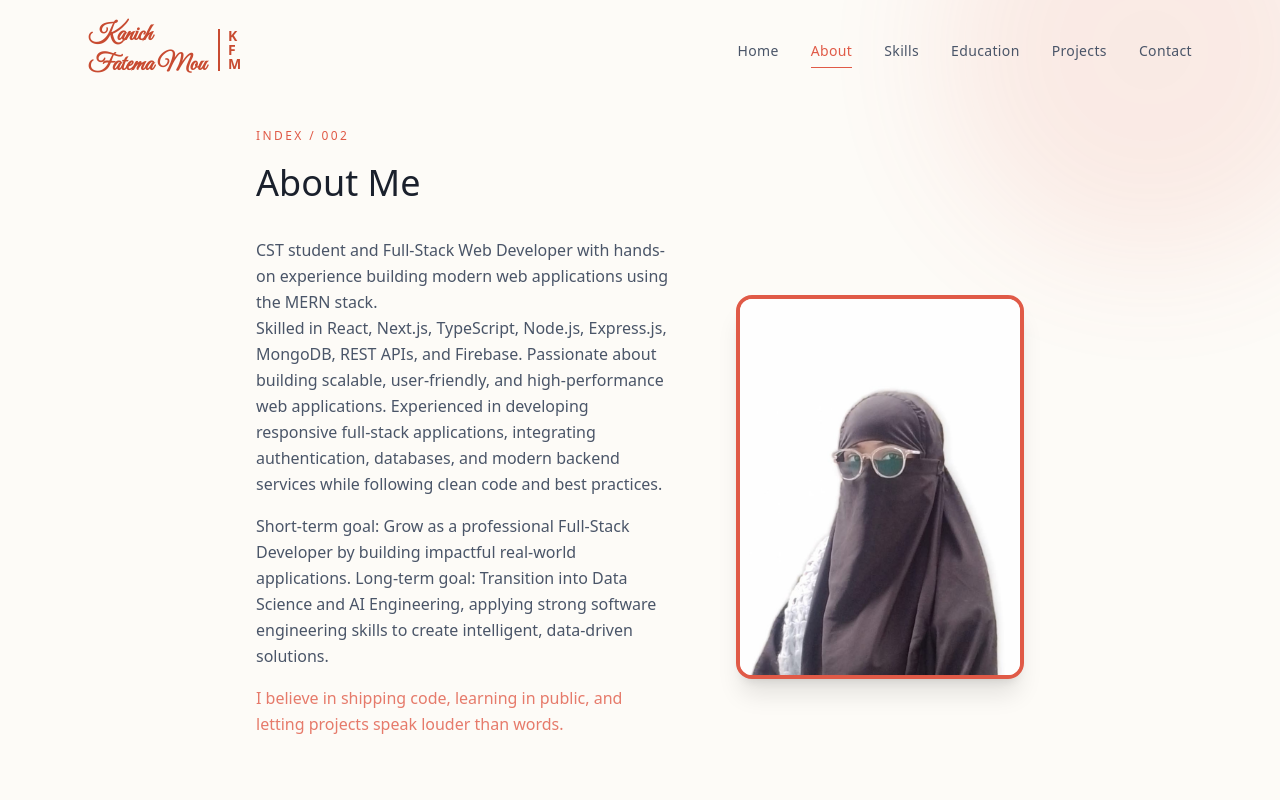
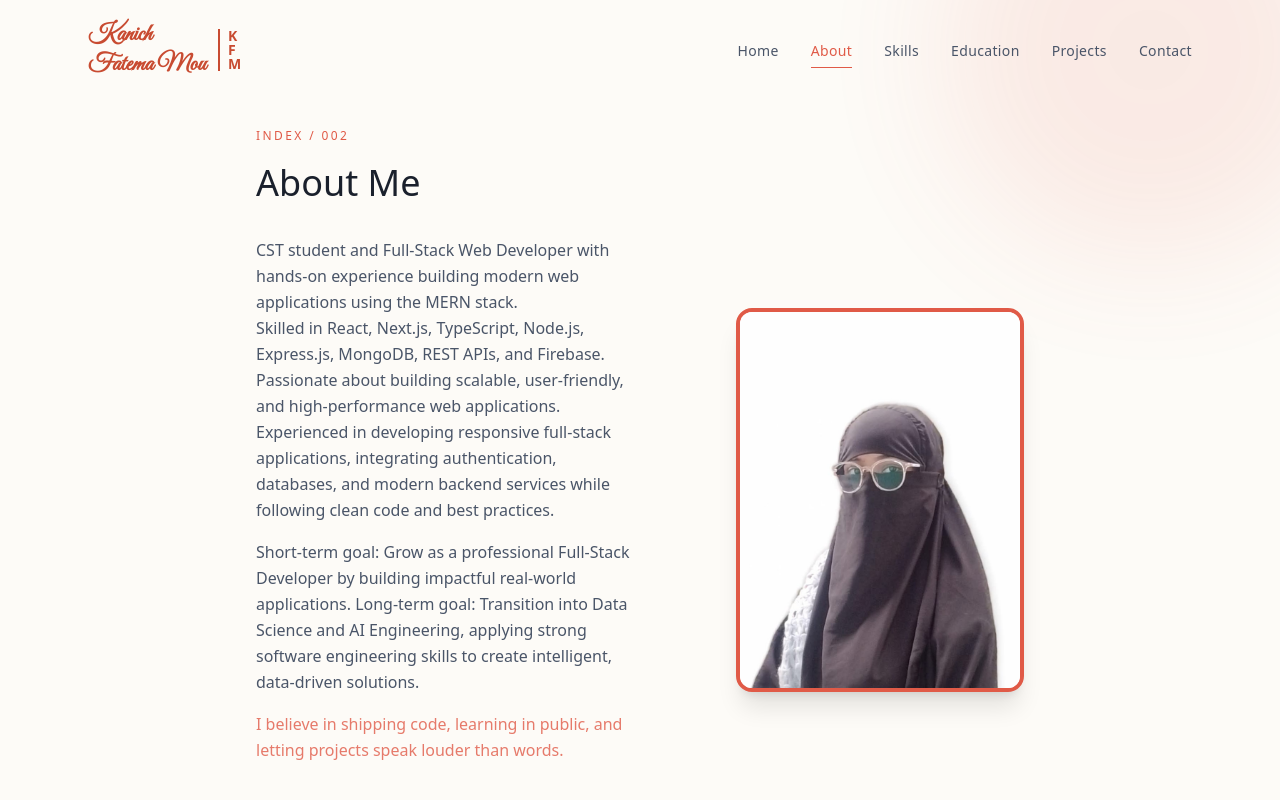
Before and after one commit to mouislambd/portfolio, a Next.js app: page /about in a window 1280 px wide. Shown: the top 800 px of the page. Built offline with nearby package versions, Linux system fonts and the light colour scheme; a web font is replaced by a local one.

Commit message:
Exclude tests from tsc build; add test mocks and utils

```diff
--- a/components/About.tsx
+++ b/components/About.tsx
@@ -77,7 +77,7 @@ export default function About() {
                     About Me
                 </motion.h1>
 
-                <motion.div variants={item} className="flex flex-col md:flex-row items-center gap-16 mb-10">
+                <motion.div variants={item} className="flex flex-col md:flex-row items-center gap-24 mb-10">
                     <div className="space-y-4 text-[#4A5568] text-sm sm:text-base leading-relaxed">
                         <p>
                             CST student and Full-Stack Web Developer with hands-on experience building modern web applications using the MERN stack. <br />
```
